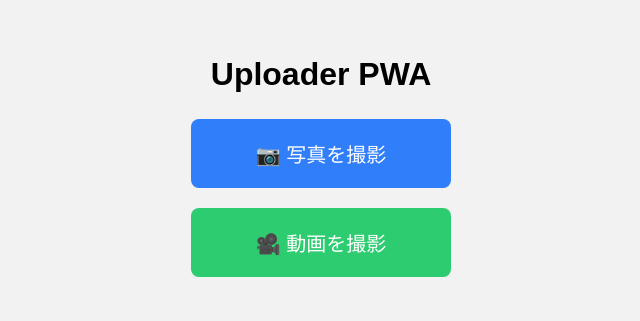
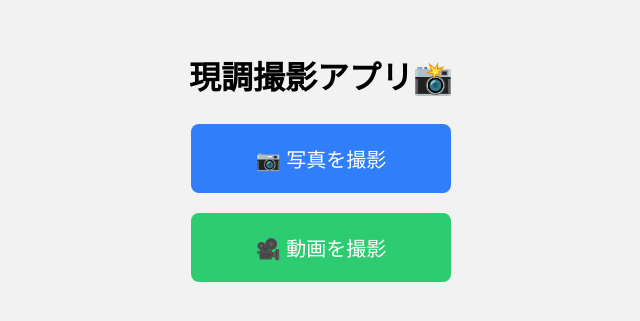
Before and after one commit to siracusa-hq/photo-transfer, a plain HTML site: page index.html in a window 1280 px wide. Shown: the part 239-560 px from the top of the page, without its empty margins (319-959 px from the left). Drawn offline with Linux system fonts and the light colour scheme.

Commit message:
Update index.html

```diff
--- a/index.html
+++ b/index.html
@@ -3,7 +3,7 @@
 <head>
   <meta charset="UTF-8">
   <meta name="viewport" content="width=device-width, initial-scale=1">
-  <title>Photo / 現調撮影アプリ</title>
+  <title>現調撮影アプリ</title>
   <link rel="manifest" href="manifest.json">
   <style>
     body{
@@ -25,7 +25,7 @@
   </style>
 </head>
 <body>
-  <h1>Uploader PWA</h1>
+  <h1>現調撮影アプリ📸</h1>
 
   <!-- 撮影ボタン -->
   <button id="photoBtn" class="btn">📷 写真を撮影</button>
```
